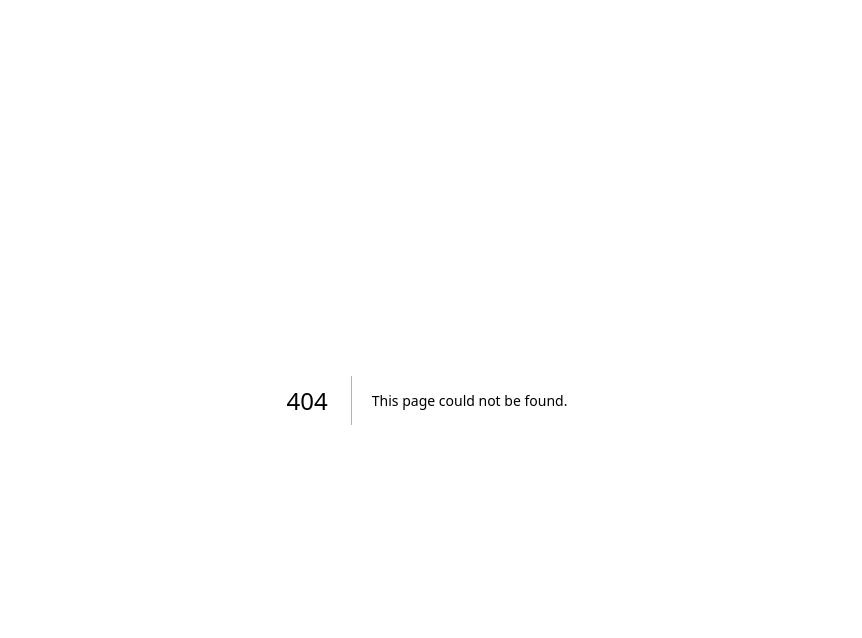
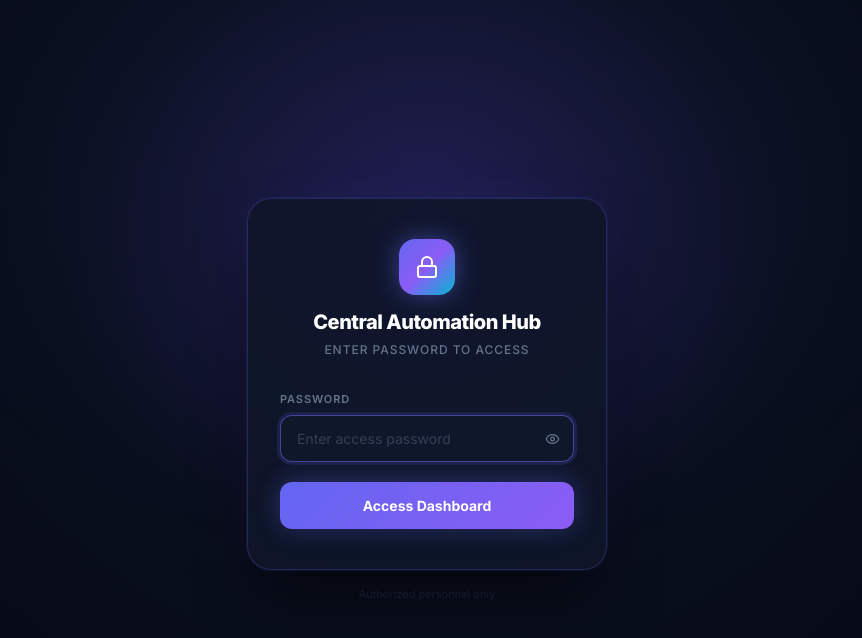
Before and after one commit to cm-ops-gmail/Central-Automation-Directory, a Next.js app: page /login in a window 1280 px wide. Before the commit this address had no page. Shown: the top 638 px of the page, without its empty margins (213-1075 px from the left). Built offline with nearby package versions, Linux system fonts and the light colour scheme.

Commit message:
Create page.tsx

```diff
--- /dev/null
+++ b/app/login/page.tsx
@@ -0,0 +1,293 @@
+"use client";
+
+import { useState, useEffect } from "react";
+import { useRouter } from "next/navigation";
+import { Lock, Eye, EyeOff, AlertCircle } from "lucide-react";
+
+const VIEWER_PASSWORD = "ops2026";
+
+export default function ViewerLoginPage() {
+  const router = useRouter();
+  const [password, setPassword] = useState("");
+  const [showPw, setShowPw] = useState(false);
+  const [error, setError] = useState("");
+  const [loading, setLoading] = useState(false);
+
+  useEffect(() => {
+    if (
+      localStorage.getItem("hub_viewer") === "1" ||
+      localStorage.getItem("hub_admin") === "1"
+    ) {
+      router.replace("/");
+    }
+  }, [router]);
+
+  function handleSubmit(e: React.FormEvent) {
+    e.preventDefault();
+    setError("");
+    setLoading(true);
+
+    setTimeout(() => {
+      if (password === VIEWER_PASSWORD) {
+        localStorage.setItem("hub_viewer", "1");
+        router.push("/");
+      } else {
+        setError("Incorrect password. Please try again.");
+        setLoading(false);
+      }
+    }, 500);
+  }
+
+  return (
+    <div
+      style={{
+        minHeight: "100vh",
+        display: "flex",
+        alignItems: "center",
+        justifyContent: "center",
+        padding: "16px",
+        background:
+          "radial-gradient(ellipse at 50% 30%, #1e1b4b 0%, #0a0f1e 40%, #030712 100%)",
+      }}
+    >
+      {/* Ambient glow */}
+      <div
+        style={{
+          pointerEvents: "none",
+          position: "fixed",
+          inset: 0,
+          opacity: 0.2,
+          background:
+            "radial-gradient(ellipse 800px 600px at 50% 20%, rgba(99,102,241,0.3) 0%, transparent 70%)",
+        }}
+      />
+
+      <div style={{ position: "relative", width: "100%", maxWidth: "360px" }}>
+        {/* Card */}
+        <div
+          style={{
+            borderRadius: "24px",
+            border: "1px solid rgba(99,102,241,0.25)",
+            backgroundColor: "rgba(15,23,42,0.9)",
+            backdropFilter: "blur(20px)",
+            padding: "40px 32px",
+            boxShadow:
+              "0 0 0 1px rgba(99,102,241,0.1), 0 32px 64px -16px rgba(0,0,0,0.8), 0 0 60px -20px rgba(99,102,241,0.2)",
+          }}
+        >
+          {/* Header */}
+          <div
+            style={{
+              display: "flex",
+              flexDirection: "column",
+              alignItems: "center",
+              gap: "12px",
+              marginBottom: "32px",
+            }}
+          >
+            <div
+              style={{
+                width: "56px",
+                height: "56px",
+                borderRadius: "16px",
+                display: "flex",
+                alignItems: "center",
+                justifyContent: "center",
+                background: "linear-gradient(135deg, #6366f1, #8b5cf6, #06b6d4)",
+                boxShadow: "0 0 24px rgba(99,102,241,0.5)",
+              }}
+            >
+              <Lock size={24} color="white" />
+            </div>
+            <div style={{ textAlign: "center" }}>
+              <div
+                style={{
+                  color: "white",
+                  fontWeight: 800,
+                  fontSize: "20px",
+                  letterSpacing: "-0.5px",
+                }}
+              >
+                Central Automation Hub
+              </div>
+              <div
+                style={{
+                  color: "#64748b",
+                  fontSize: "12px",
+                  marginTop: "4px",
+                  fontWeight: 500,
+                  textTransform: "uppercase",
+                  letterSpacing: "0.08em",
+                }}
+              >
+                Enter password to access
+              </div>
+            </div>
+          </div>
+
+          {/* Form */}
+          <form onSubmit={handleSubmit} style={{ display: "flex", flexDirection: "column", gap: "16px" }}>
+            {/* Error */}
+            {error && (
+              <div
+                style={{
+                  display: "flex",
+                  alignItems: "center",
+                  gap: "8px",
+                  backgroundColor: "rgba(127,29,29,0.3)",
+                  border: "1px solid rgba(185,28,28,0.4)",
+                  color: "#f87171",
+                  fontSize: "12px",
+                  padding: "10px 12px",
+                  borderRadius: "12px",
+                }}
+              >
+                <AlertCircle size={13} />
+                {error}
+              </div>
+            )}
+
+            {/* Password */}
+            <div>
+              <label
+                style={{
+                  display: "block",
+                  fontSize: "11px",
+                  fontWeight: 600,
+                  color: "#64748b",
+                  marginBottom: "8px",
+                  letterSpacing: "0.08em",
+                  textTransform: "uppercase",
+                }}
+              >
+                Password
+              </label>
+              <div style={{ position: "relative" }}>
+                <input
+                  type={showPw ? "text" : "password"}
+                  value={password}
+                  onChange={(e) => setPassword(e.target.value)}
+                  placeholder="Enter access password"
+                  required
+                  autoFocus
+                  style={{
+                    width: "100%",
+                    backgroundColor: "#0f172a",
+                    border: "1px solid #334155",
+                    color: "#e2e8f0",
+                    fontSize: "14px",
+                    borderRadius: "12px",
+                    padding: "12px 44px 12px 16px",
+                    outline: "none",
+                    boxSizing: "border-box",
+                  }}
+                  onFocus={(e) => {
+                    e.target.style.borderColor = "rgba(99,102,241,0.6)";
+                    e.target.style.boxShadow = "0 0 0 3px rgba(99,102,241,0.15)";
+                  }}
+                  onBlur={(e) => {
+                    e.target.style.borderColor = "#334155";
+                    e.target.style.boxShadow = "none";
+                  }}
+                />
+                <button
+                  type="button"
+                  onClick={() => setShowPw(!showPw)}
+                  style={{
+                    position: "absolute",
+                    right: "12px",
+                    top: "50%",
+                    transform: "translateY(-50%)",
+                    background: "none",
+                    border: "none",
+                    color: "#64748b",
+                    cursor: "pointer",
+                    padding: "2px",
+                    display: "flex",
+                    alignItems: "center",
+                  }}
+                >
+                  {showPw ? <EyeOff size={15} /> : <Eye size={15} />}
+                </button>
+              </div>
+            </div>
+
+            {/* Submit */}
+            <button
+              type="submit"
+              disabled={loading}
+              style={{
+                width: "100%",
+                display: "flex",
+                alignItems: "center",
+                justifyContent: "center",
+                gap: "8px",
+                padding: "13px",
+                borderRadius: "12px",
+                fontWeight: 700,
+                fontSize: "14px",
+                color: "white",
+                border: "none",
+                cursor: loading ? "not-allowed" : "pointer",
+                opacity: loading ? 0.7 : 1,
+                background: loading
+                  ? "#4338ca"
+                  : "linear-gradient(135deg, #6366f1, #8b5cf6)",
+                boxShadow: loading
+                  ? "none"
+                  : "0 0 24px rgba(99,102,241,0.4), 0 4px 12px rgba(0,0,0,0.3)",
+                transition: "all 0.2s",
+                marginTop: "4px",
+              }}
+            >
+              {loading ? (
+                <>
+                  <svg
+                    style={{ animation: "spin 1s linear infinite" }}
+                    width="14"
+                    height="14"
+                    viewBox="0 0 24 24"
+                    fill="none"
+                  >
+                    <circle
+                      opacity={0.25}
+                      cx="12"
+                      cy="12"
+                      r="10"
+                      stroke="currentColor"
+                      strokeWidth="4"
+                    />
+                    <path
+                      opacity={0.75}
+                      fill="currentColor"
+                      d="M4 12a8 8 0 018-8v8z"
+                    />
+                  </svg>
+                  Verifying...
+                </>
+              ) : (
+                "Access Dashboard"
+              )}
+            </button>
+          </form>
+        </div>
+
+        <p
+          style={{
+            textAlign: "center",
+            fontSize: "11px",
+            color: "#1e293b",
+            marginTop: "16px",
+          }}
+        >
+          Authorized personnel only
+        </p>
+      </div>
+
+      <style>{`
+        @keyframes spin { from { transform: rotate(0deg); } to { transform: rotate(360deg); } }
+        input::placeholder { color: #334155; }
+      `}</style>
+    </div>
+  );
+}
```
